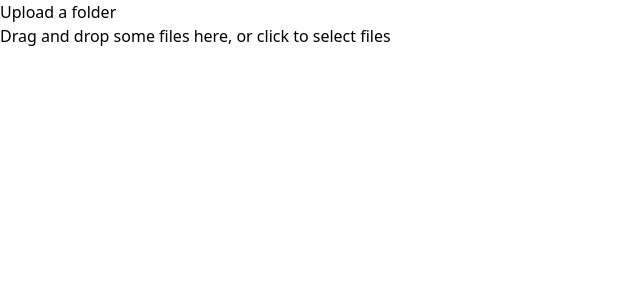
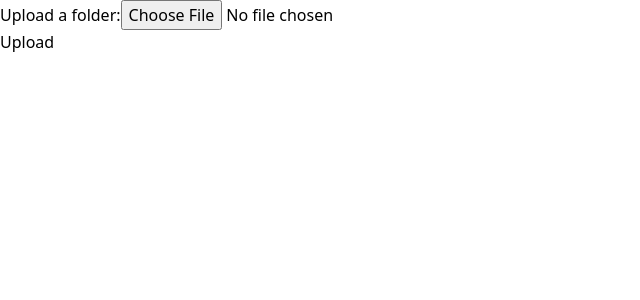
Before and after one commit to AnnasAhmed1/Afilename_Fizzinnovations_project1, a Next.js app: page /check in a window 1280 px wide. Shown: the top 300 px of the page, without its empty margins (0-640 px from the left). Built offline with nearby package versions, Linux system fonts and the light colour scheme.

Commit message:
dashboard logout menu

```diff
--- a/pages/check.tsx
+++ b/pages/check.tsx
@@ -1,36 +1,51 @@
-import { useMemo, useCallback, useState } from "react";
-import { useDropzone } from "react-dropzone";
-export default function Check() {
-  const [files, setFiles] = useState([]);
-  const handleUpload = useCallback((acceptedFiles: any) => {
-    console.log(acceptedFiles);
-    // Do something with the uploaded files, e.g. send them to the server
-    setFiles(acceptedFiles);
-  }, []);
-  const Dropzone = () => {
-    const { getRootProps, getInputProps, isDragActive } = useDropzone({
-      onDrop: handleUpload,
+import { useState } from "react";
+
+export default function MyForm(): JSX.Element {
+  const [folder, setFolder] = useState<File | null>(null);
+
+  const handleFolderChange = (event: React.ChangeEvent<HTMLInputElement>) => {
+    const file = event.target.files?.[0];
+    setFolder(file ?? null);
+  };
+
+  const handleSubmit = async (event: React.FormEvent<HTMLFormElement>) => {
+    event.preventDefault();
+
+    const formData = new FormData();
+    if (folder) {
+      formData.append("folder", folder);
+    }
+
+    // Add any other form data to the request
+    formData.append("name", "My Folder");
+
+    // Send the form data to the server using fetch
+    const response = await fetch("/api/upload-folder", {
+      method: "POST",
+      body: formData,
     });
 
-    const style = useMemo(
-      () => ({
-        ...(isDragActive ? { borderColor: "green" } : {}),
-      }),
-      [isDragActive]
-    );
+    // Handle the response from the server
+    const data = await response.json();
+    console.log(data);
+  };
 
-    return (
-      <div {...getRootProps({ style })}>
-        <input {...getInputProps()} />
-        <p>Drag and drop some files here, or click to select files</p>
-      </div>
-    );
-  };
   return (
-    <div>
-      <h1>Upload a folder</h1>
-      <Dropzone />
-      {/* render the uploaded files here */}
-    </div>
+    <form onSubmit={handleSubmit}>
+      <label htmlFor="folder">Upload a folder:</label>
+      <input
+        type="file"
+        id="folder"
+        name="folder"
+        onChange={handleFolderChange}
+        directory
+        webkitdirectory
+        {...(process.browser &&
+          ({ webkitdirectory: true, directory: true } as any))}
+      />
+
+      <br />
+      <button type="submit">Upload</button>
+    </form>
   );
 }
--- a/pages/dashboard.tsx
+++ b/pages/dashboard.tsx
@@ -32,6 +32,7 @@ const inter = Inter({ subsets: ["latin"] });
 import LightModeSharpIcon from "@mui/icons-material/LightModeSharp";
 import DarkModeSharpIcon from "@mui/icons-material/DarkModeSharp";
 import { useTheme } from "next-themes";
+import { Button, Menu, MenuItem } from "@mui/material";
 
 interface Props {
   window?: () => Window;
@@ -70,6 +71,9 @@ export default function Dashboard(props: Props) {
   const [searchFiles, setSearchFiles] = useState([]);
   const [searchFilesDetails, setSearchFilesDetails] = useState([]);
   const { theme, setTheme } = useTheme();
+  const [anchorEl, setAnchorEl] = useState<null | HTMLElement>(null);
+  const open = Boolean(anchorEl);
+
   console.log(theme);
 
   useEffect(() => {
@@ -297,7 +301,35 @@ export default function Dashboard(props: Props) {
               </p>
             </div>
             <p>
-              <KeyboardArrowDownIcon />
+              <Button
+                id="basic-button"
+                aria-controls={open ? "basic-menu" : undefined}
+                aria-haspopup="true"
+                aria-expanded={open ? "true" : undefined}
+                onClick={(event: any) => {
+                  setAnchorEl(event.currentTarget);
+                }}
+                className="w-fit min-w-0"
+              >
+                <KeyboardArrowDownIcon className="text-lg my-auto h-fit dark:text-white" />
+              </Button>
+              <Menu
+                id="basic-menu"
+                anchorEl={anchorEl}
+                open={open}
+                onClose={() => {
+                  setAnchorEl(null);
+                }}
+                MenuListProps={{
+                  "aria-labelledby": "basic-button",
+                }}
+                PaperProps={{
+                  className:
+                    "dark:bg-[#252525]  dark:text-white text-[#545454] text-base font-medium",
+                }}
+              >
+                <MenuItem>Logout</MenuItem>
+              </Menu>
             </p>
           </div>
         </section>
```
